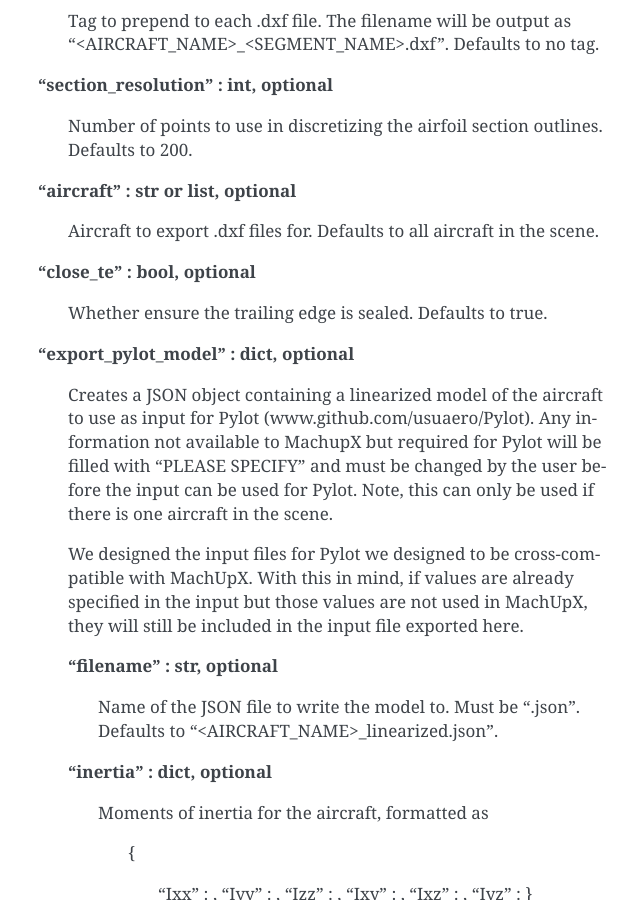
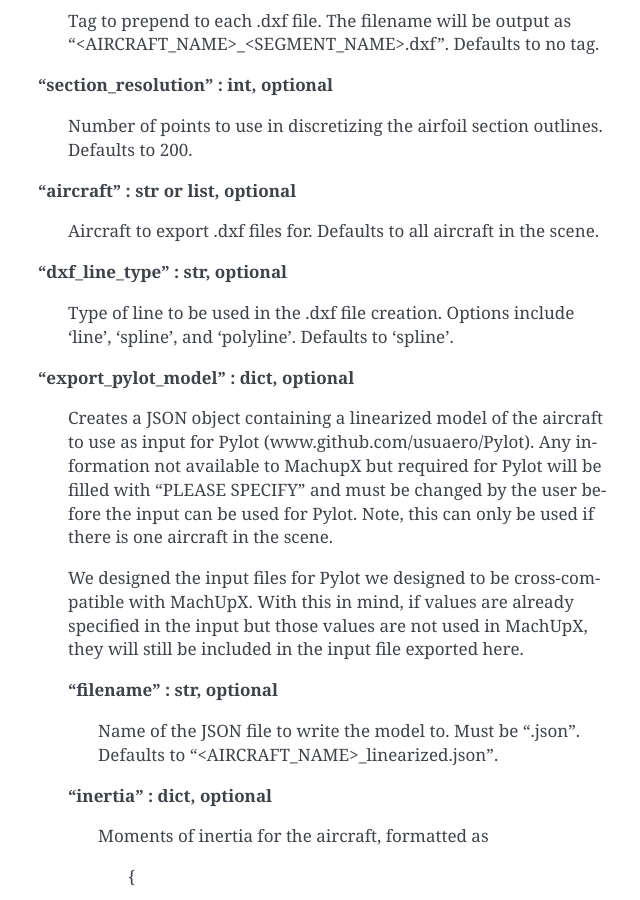
Before and after one commit to usuaero/MachUpX, a Sphinx documentation site: the page built from docs/source/creating_input_files.md, in a window 1280 px wide and 900 px high, scrolled down 8117 px. Shown: the whole window, without its empty margins (472-1112 px from the left). Built offline with Sphinx 7.4.7, drawn with Linux system fonts in a browser that asks for light colours.

Commit message:
Add files via upload

```diff
--- a/docs/source/creating_input_files.md
+++ b/docs/source/creating_input_files.md
@@ -214,8 +214,8 @@ The following are keys which can be specified in the scene JSON object. NOTE: al
 >>>**"aircraft" : str or list, optional**
 >>>>Aircraft to export .dxf files for. Defaults to all aircraft in the scene.
 >>>
->>>**"close_te" : bool, optional**
->>>>Whether ensure the trailing edge is sealed. Defaults to true.
+>>>**"dxf_line_type" : str, optional**
+>>>>Type of line to be used in the .dxf file creation. Options include 'line', 'spline', and 'polyline'. Defaults to 'spline'.
 >>>
 >>>**"export_pylot_model" : dict, optional**
 >>>>Creates a JSON object containing a linearized model of the aircraft to use as input for Pylot (www.github.com/usuaero/Pylot). Any information not available to MachupX but required for Pylot will be filled with "PLEASE SPECIFY" and must be changed by the user before the input can be used for Pylot. Note, this can only be used if there is one aircraft in the scene.
--- a/docs/source/index.rst
+++ b/docs/source/index.rst
@@ -10,6 +10,7 @@ MachUpX
    user_interface
    creating_input_files
    scene_object
+   dxf
    common_issues
    error_handling
    version_1_to_version_2
```
Also changed, not shown: docs/source/dxf.md (added, +74 -0 lines), docs/source/dxf_figs/01_plane_insert.png (added), docs/source/dxf_figs/02_dxf0_select.png (added), docs/source/dxf_figs/03_insert_dxf0_2D.png (added), docs/source/dxf_figs/04_01_change_unit.png (added), docs/source/dxf_figs/04_02_change_unit.png (added), docs/source/dxf_figs/05_insert_plane.png (added), docs/source/dxf_figs/06_dxf1_select.png (added), docs/source/dxf_figs/07_dxf1_2_import.png (added), docs/source/dxf_figs/08_dxf2_import_3D.png (added), docs/source/dxf_figs/09_01_wrong_green.png (added), docs/source/dxf_figs/09_02_right_green.png (added), docs/source/dxf_figs/10_loft.png (added), docs/source/dxf_figs/11_complete.png (added).
